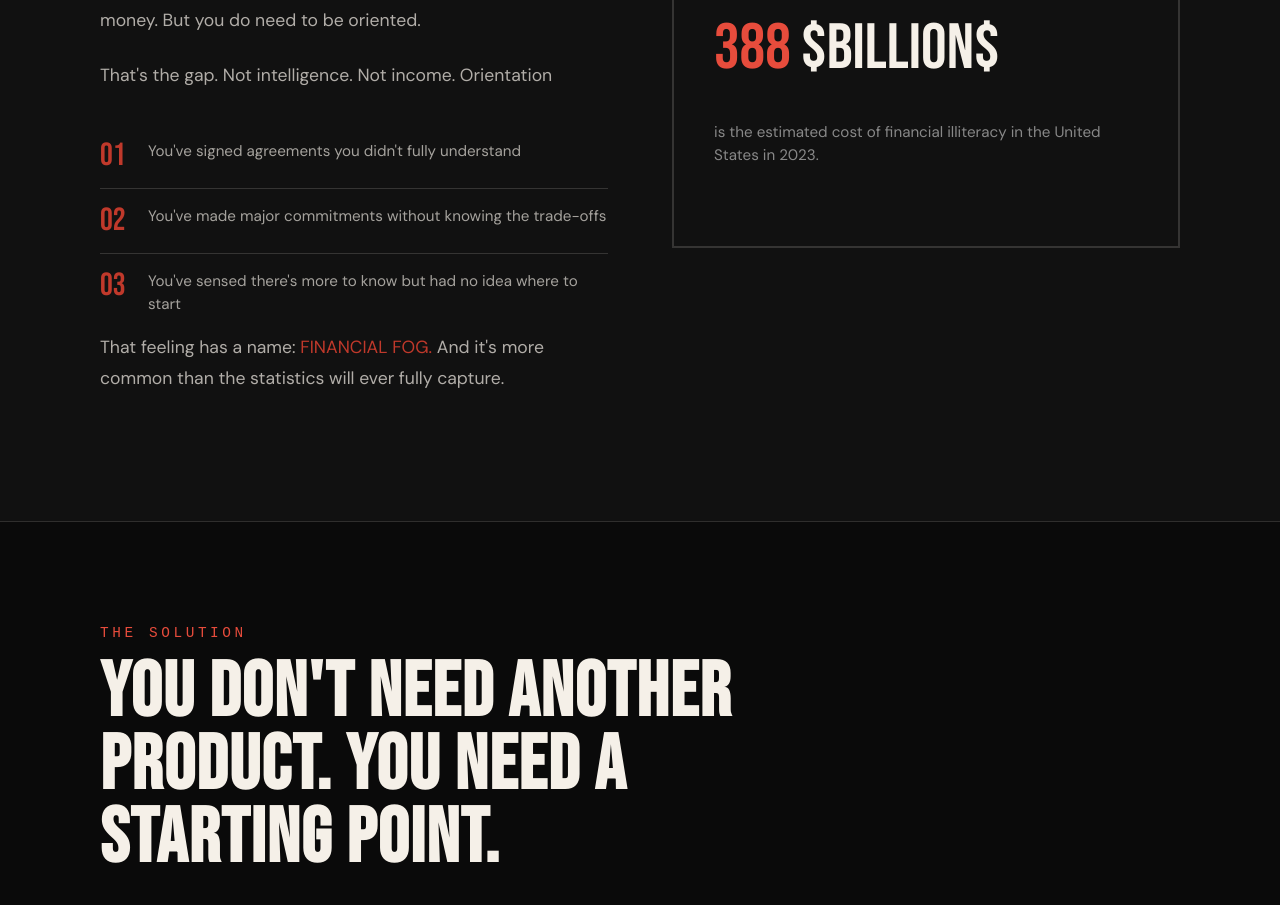
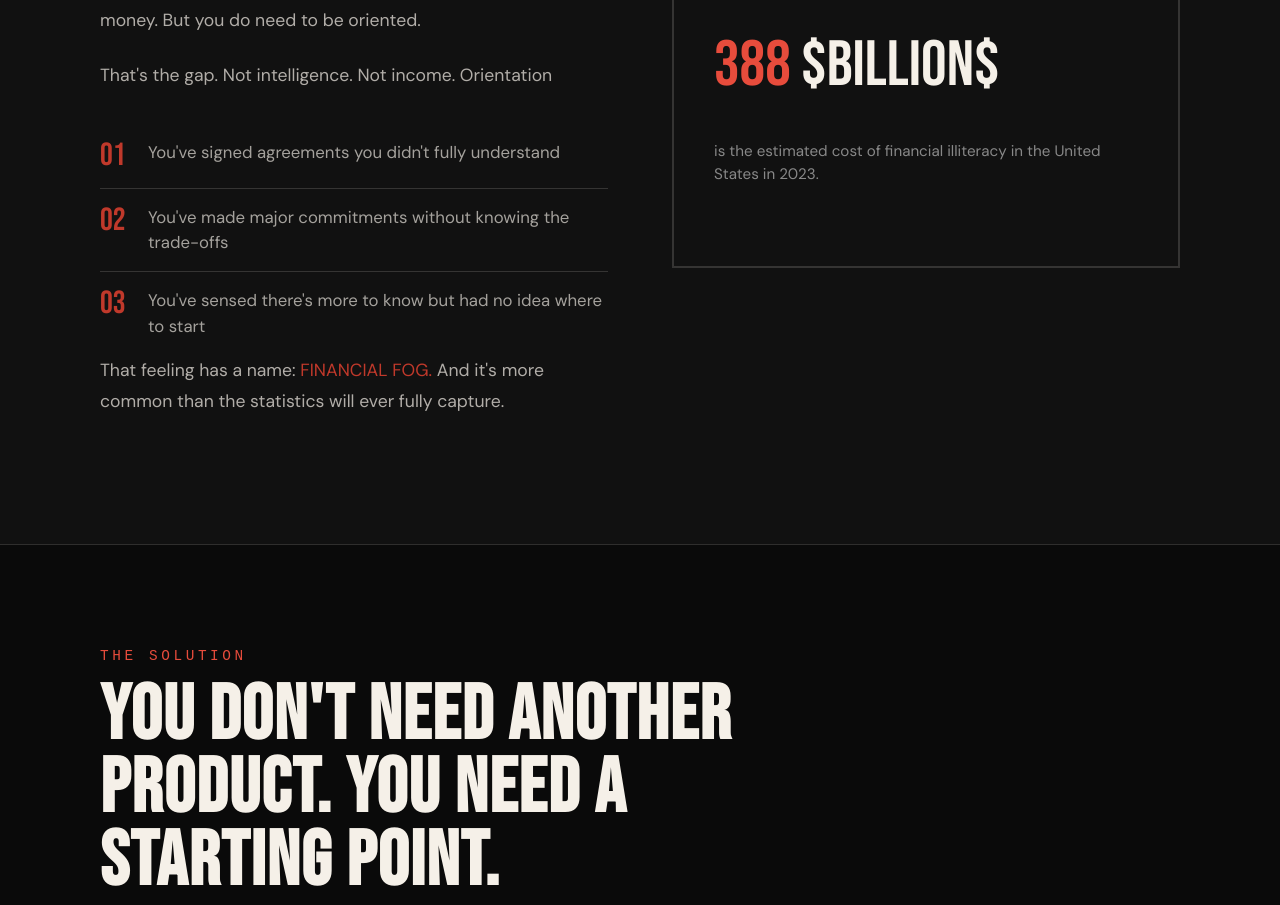
Before and after one commit to jvgiv/ffcpreview, a Next.js app: page / in a window 1280 px wide. Shown: the part 2440-3345 px from the top of the page. Built offline with nearby package versions, Linux system fonts and the light colour scheme; no server answers.

Commit message:
problem fixes

```diff
--- a/src/app/homepage.css
+++ b/src/app/homepage.css
@@ -358,7 +358,7 @@
   padding: 1rem 0;
   /* padding-top: 2%; */
   border-bottom: 1px solid var(--border);
-  font-size: 0.95rem;
+  font-size: 1.05rem;
   line-height: 1.5;
   color: rgba(245,240,232,0.65);
 }
```
